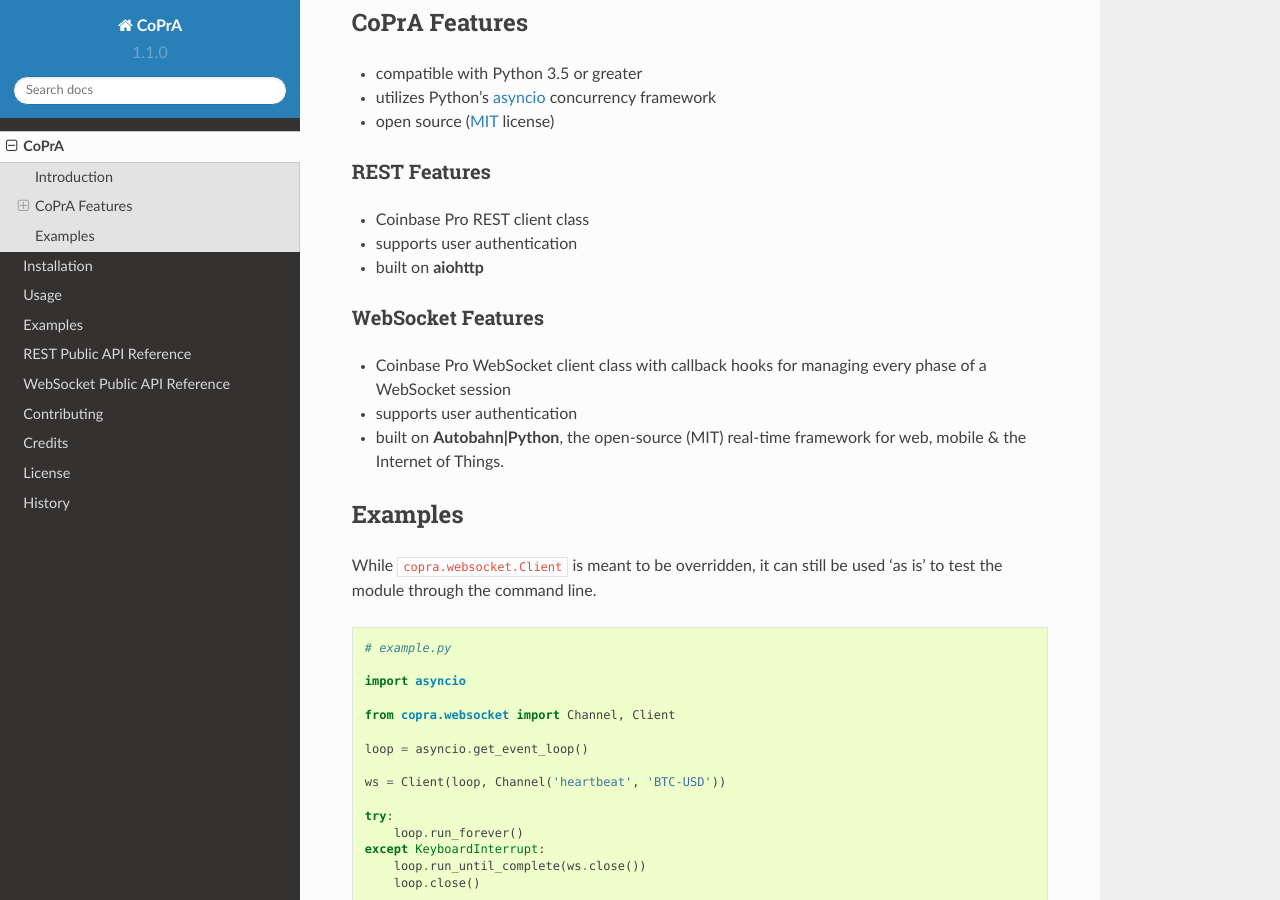
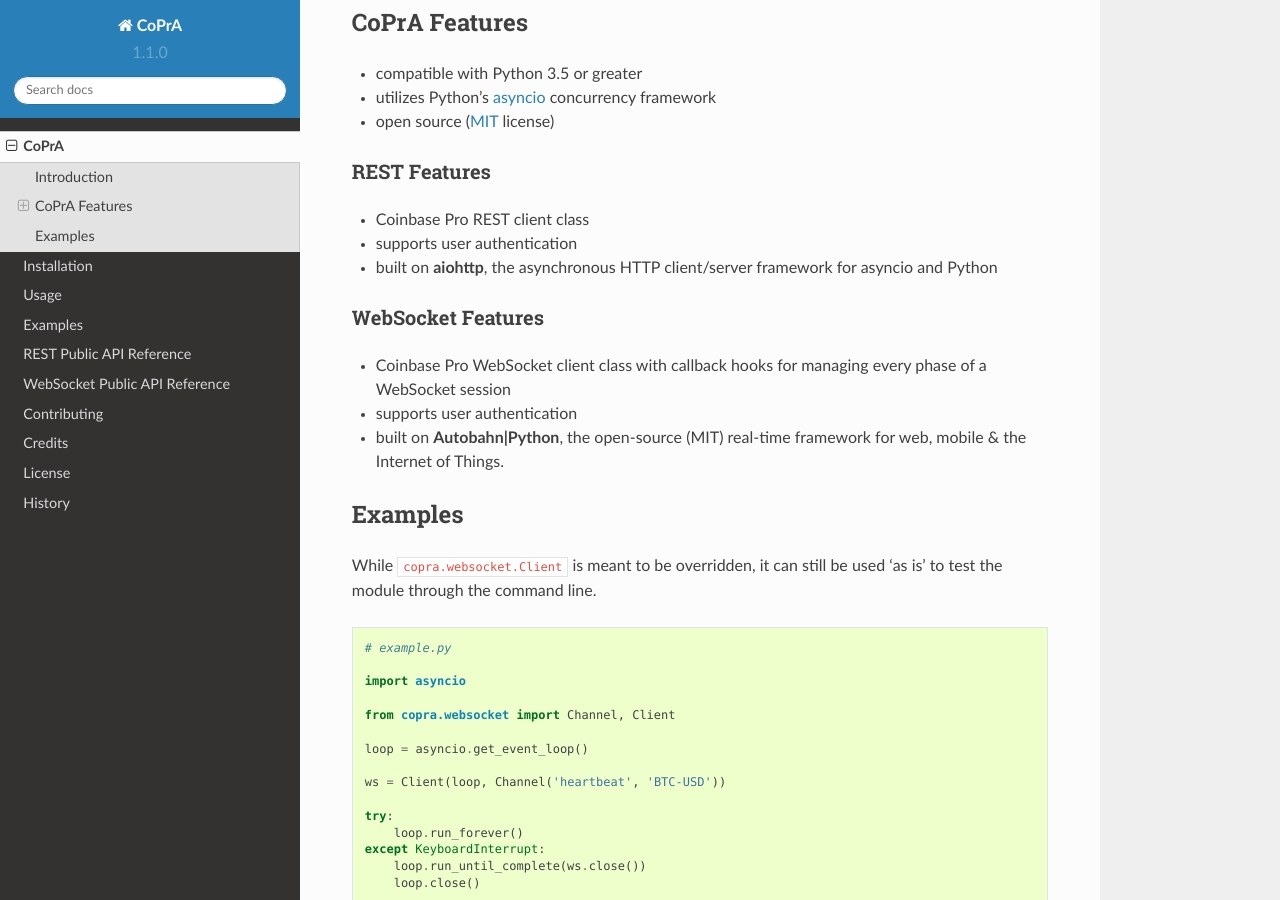
Before and after one commit to tpodlaski/copra, a Sphinx documentation site: the page built from docs/index.rst, in a window 1280 px wide and 900 px high, scrolled down 476 px. Built offline with Sphinx 7.4.7 and the Read the Docs theme 2.0.0, drawn with Linux system fonts in a browser that asks for light colours.

Commit message:
Update index.rst

```diff
--- a/docs/index.rst
+++ b/docs/index.rst
@@ -27,7 +27,7 @@
 
 * Coinbase Pro REST client class
 * supports user authentication
-* built on **aiohttp**
+* built on **aiohttp**, the asynchronous HTTP client/server framework for asyncio and Python
 
 WebSocket Features
 ++++++++++++++++++
```
